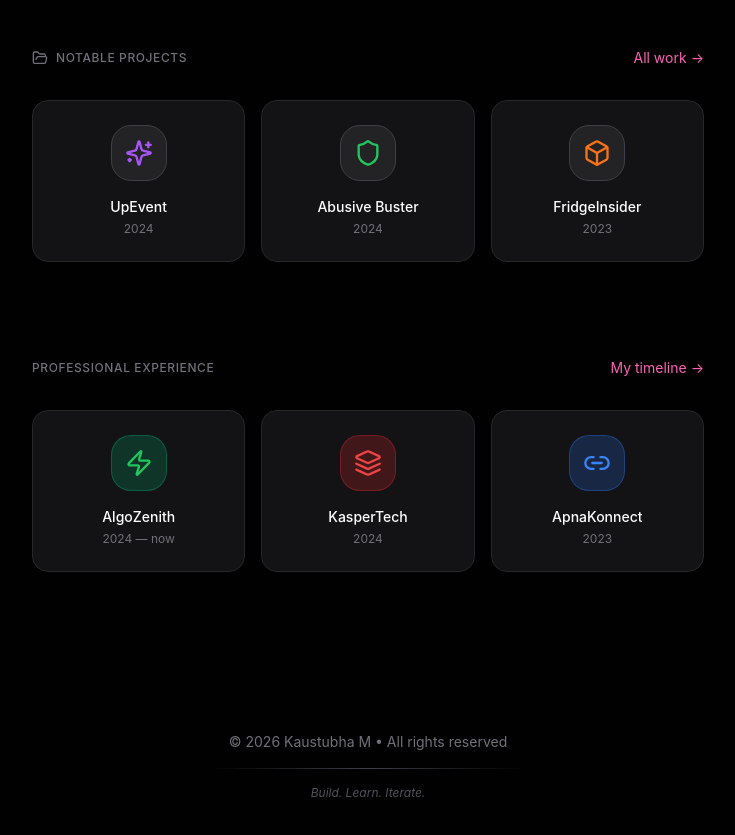
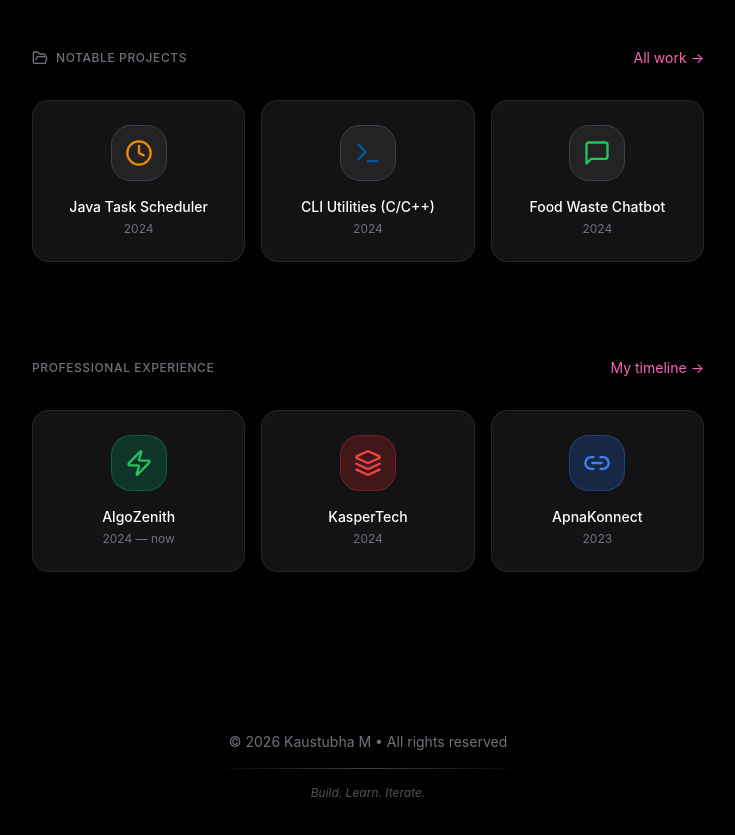
Before and after one commit to kawas8516/know-kawas, a Next.js app: page / in a window 1280 px wide. Shown: the part 860-1695 px from the top of the page, without its empty margins (272-1007 px from the left). Built offline with nearby package versions, Linux system fonts and the light colour scheme.

Commit message:
index updated

```diff
--- a/components/projects-section.tsx
+++ b/components/projects-section.tsx
@@ -1,30 +1,30 @@
 'use client';
 
 import { motion } from 'framer-motion';
-import { Sparkles, Shield, Box, FolderOpen } from 'lucide-react';
+import { Clock, Terminal, MessageSquare, FolderOpen } from 'lucide-react';
 import Link from 'next/link';
 
 const projects = [
   {
-    name: 'UpEvent',
+    name: 'Java Task Scheduler',
     year: '2024',
-    icon: Sparkles,
-    iconColor: '#A855F7',
-    bgGradient: 'from-purple-500/20 to-pink-500/20',
+    icon: Clock, // Clock icon for scheduling
+    iconColor: '#ED8B00',
+    bgGradient: 'from-orange-500/20 to-amber-500/20',
   },
   {
-    name: 'Abusive Buster',
+    name: 'CLI Utilities (C/C++)',
     year: '2024',
-    icon: Shield,
+    icon: Terminal, // Terminal icon for CLI tools
+    iconColor: '#00599C',
+    bgGradient: 'from-blue-500/20 to-cyan-500/20',
+  },
+  {
+    name: 'Food Waste Chatbot',
+    year: '2024',
+    icon: MessageSquare, // Chat bubble for chatbot
     iconColor: '#22C55E',
     bgGradient: 'from-green-500/20 to-emerald-500/20',
-  },
-  {
-    name: 'FridgeInsider',
-    year: '2023',
-    icon: Box,
-    iconColor: '#F97316',
-    bgGradient: 'from-orange-500/20 to-amber-500/20',
   },
 ];
 
```
